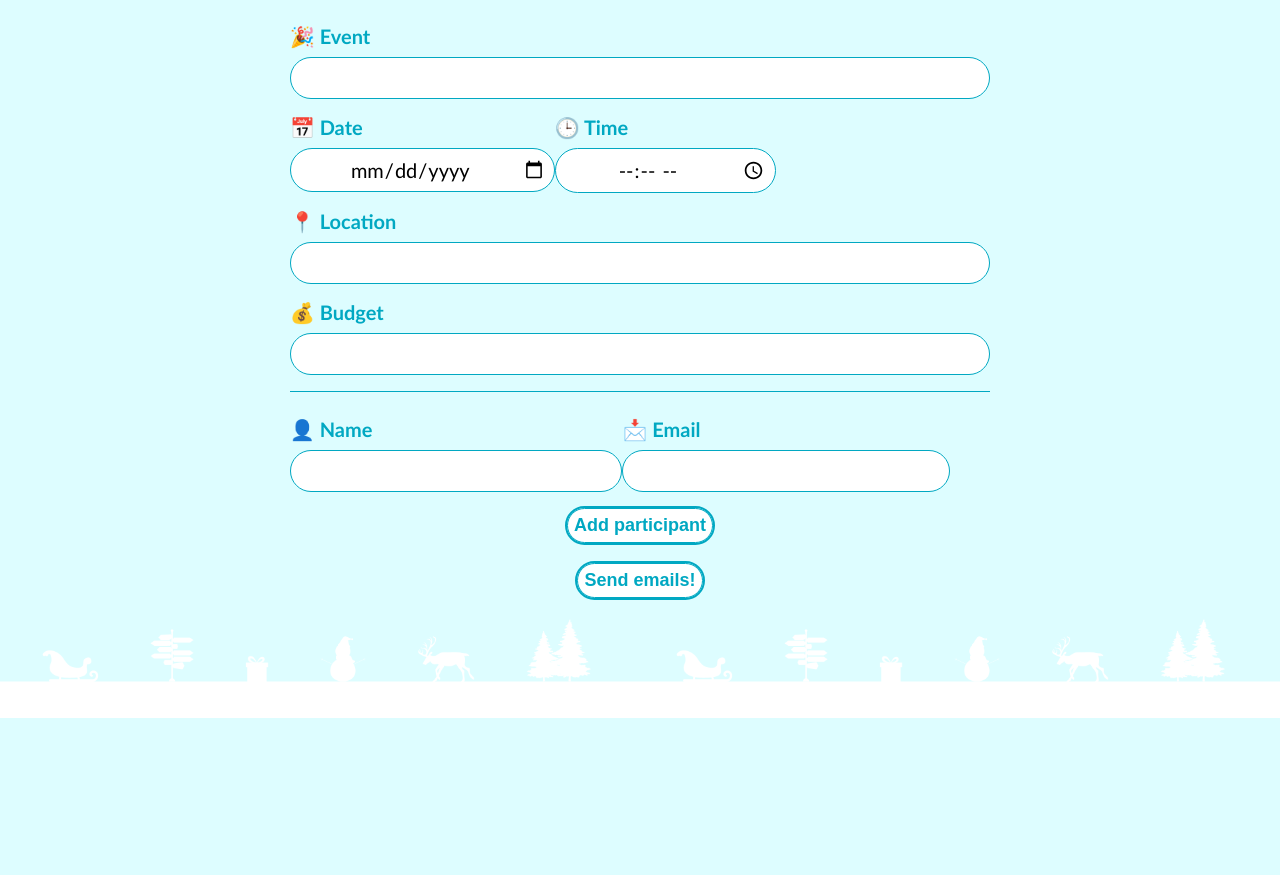
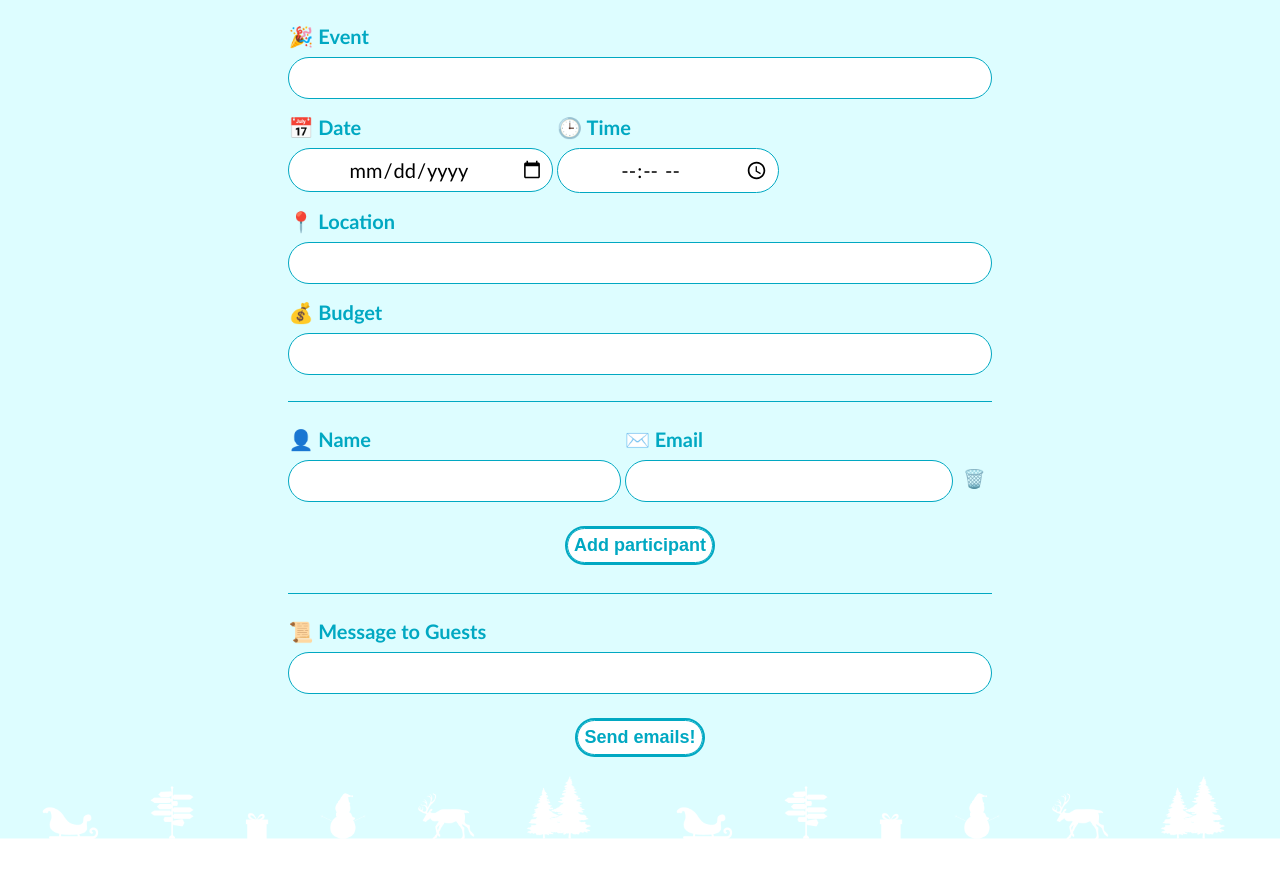
Before and after one commit to ireneairyn/secret-santa, a Next.js app: page /form in a window 1280 px wide. Shown: the part 277-1152 px from the top of the page. Before the commit the page ends 995 px from the top, so only its background shows below. Built offline with nearby package versions, Linux system fonts and the light colour scheme.

Commit message:
add delete participants button and fix style of create even page

```diff
--- a/components/Form.js
+++ b/components/Form.js
@@ -7,19 +7,25 @@ function Form() {
   const [time, setTime] = useState("");
   const [location, setLocation] = useState("");
   const [budget, setBudget] = useState("");
+  const [message, setMessage] = useState("");
   const [users, setUsers] = useState([{ name: "", email: "" }]);
 
   const addParticipant = React.useCallback(() => {
     setUsers([...users, { name: "", email: "" }]);
   }, [users]);
 
+  const deleteParticipant = (index) => {
+    const updatedUsers = [...users];
+    updatedUsers.splice(index, 1);
+    setUsers(updatedUsers);
+  };
+
   const send = React.useCallback(() => {
-    console.log("Send", { users });
-  }, [users]);
+    console.log("Send", { users, message });
+  }, [users, message]);
 
   return (
     <div className="form">
-      <div className="line">
       <label htmlFor="event">🎉 Event</label>
       <input
         id="event"
@@ -62,7 +68,7 @@ function Form() {
         value={budget}
         onChange={(e) => setBudget(e.target.value)}
       />
-      </div>
+      <div className="line"></div>
       {users.map((user, index) => {
         return (
           <div key={index} className="participant">
@@ -81,7 +87,7 @@ function Form() {
               />
             </div>
             <div>
-              <label htmlFor={`email-${index}`}>📩 Email</label>
+              <label htmlFor={`email-${index}`}>✉️ Email</label>
               <input
                 id={`email-${index}`}
                 className="email"
@@ -94,6 +100,12 @@ function Form() {
                 }}
               />
             </div>
+            <button
+              className="deleteButton"
+              onClick={() => deleteParticipant(index)}
+            >
+              🗑️
+            </button>
           </div>
         );
       })}
@@ -101,6 +113,18 @@ function Form() {
         <button type="submit" onClick={addParticipant}>
           Add participant
         </button>
+      </div>
+      <div className="line"> </div>
+      <div>
+        <label htmlFor="message">📜 Message to Guests</label>
+        <input
+          id="message"
+          type="text"
+          value={message}
+          onChange={(e) => setMessage(e.target.value)}
+        />
+      </div>
+      <div className="buttonContainer">
         <button type="submit" onClick={send}>
           Send emails!
         </button>
--- a/styles/globals.css
+++ b/styles/globals.css
@@ -133,6 +133,7 @@ input {
 .line {
   border-bottom: 1px solid #01a8c2;
   margin-bottom: 25px;
+  margin-top: 10px;
 }
 
 .buttonContainer {
@@ -140,12 +141,21 @@ input {
   flex-direction: column;
   justify-content: center;
   align-items: center;
+  margin-top: 10px;
 }
 
 .dateTime, .participant {
   display: flex;
+  gap: 4px;
 }
 
+.deleteButton {
+  background-color: transparent;
+  border: transparent;
+  outline: transparent;
+  margin-bottom: 0px;
+  margin-top: 14px;
+}
 
 /* Desktop stuff */
 @media (min-width: 768px) {
@@ -154,6 +164,15 @@ input {
     border: white solid 2px;
     outline: 2px solid #b20050;
     color: white;
+  }
+
+  .deleteButton:hover {
+    background-color: transparent;
+    border: transparent;
+    outline: transparent;
+    color: white;
+    font-size: 22px;
+    padding: 2px;
   }
 
   .starterContent {
```
Lines whose indentation alone changed are shown as unchanged.
